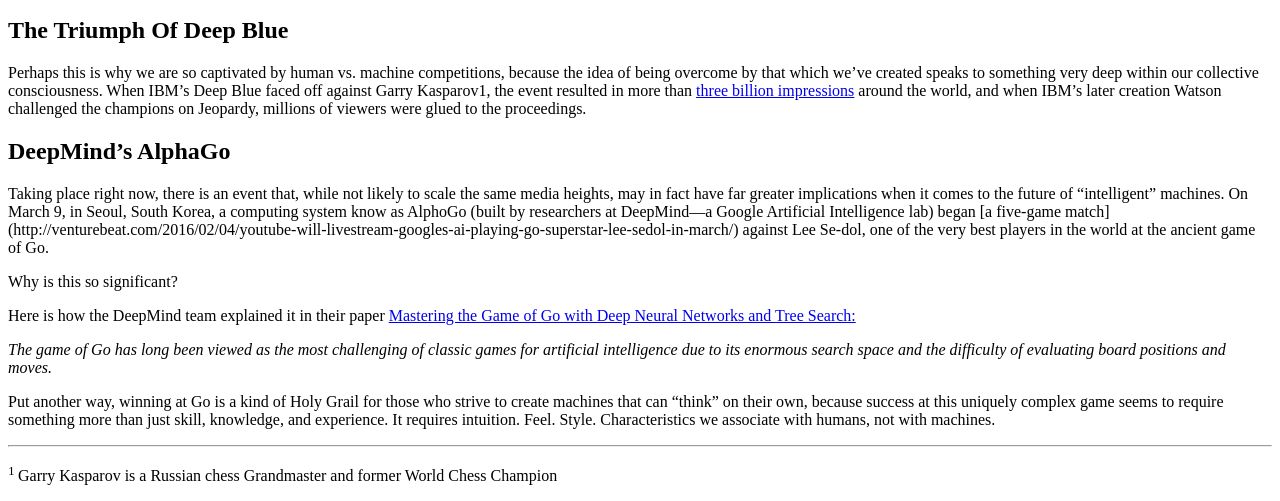
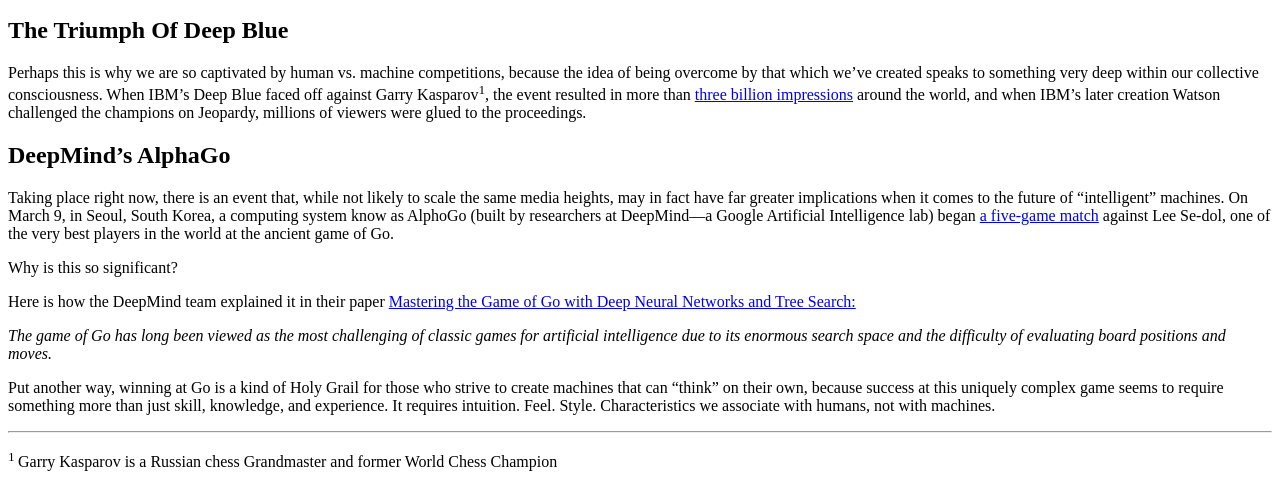
Before and after one commit to vijjurao/mockup-to-article, a plain HTML site: page index.html in a window 1280 px wide. Shown: the part 577-1078 px from the top of the page. Drawn offline with Linux system fonts and the light colour scheme.

Commit message:
required changes

```diff
--- a/index.html
+++ b/index.html
@@ -21,11 +21,11 @@
 
   <h2>The Triumph Of Deep Blue</h2>
 
-  <p>Perhaps this is why we are so captivated by human vs. machine competitions, because the idea of being overcome by that which we’ve created speaks to something very deep within our collective consciousness. When IBM’s Deep Blue faced off against Garry Kasparov1, the event resulted in more than <a href="http://www-03.ibm.com/ibm/history/ibm100/us/en/icons/deepblue/" alt="ibm deep blue link">three billion impressions</a> around the world, and when IBM’s later creation Watson challenged the champions on Jeopardy, millions of viewers were glued to the proceedings.</p>
+  <p>Perhaps this is why we are so captivated by human vs. machine competitions, because the idea of being overcome by that which we’ve created speaks to something very deep within our collective consciousness. When IBM’s Deep Blue faced off against Garry Kasparov<sup>1</sup>, the event resulted in more than <a href="http://www-03.ibm.com/ibm/history/ibm100/us/en/icons/deepblue/" alt="ibm deep blue link">three billion impressions</a> around the world, and when IBM’s later creation Watson challenged the champions on Jeopardy, millions of viewers were glued to the proceedings.</p>
 
   <h2>DeepMind’s AlphaGo</h2>
 
-  <p>Taking place right now, there is an event that, while not likely to scale the same media heights, may in fact have far greater implications when it comes to the future of “intelligent” machines. On March 9, in Seoul, South Korea, a computing system know as AlphoGo (built by researchers at DeepMind—a Google Artificial Intelligence lab) began [a five-game match](http://venturebeat.com/2016/02/04/youtube-will-livestream-googles-ai-playing-go-superstar-lee-sedol-in-march/) against Lee Se-dol, one of the very best players in the world at the ancient game of Go.</p>
+  <p>Taking place right now, there is an event that, while not likely to scale the same media heights, may in fact have far greater implications when it comes to the future of “intelligent” machines. On March 9, in Seoul, South Korea, a computing system know as AlphoGo (built by researchers at DeepMind—a Google Artificial Intelligence lab) began <a href="http://venturebeat.com/2016/02/04/youtube-will-livestream-googles-ai-playing-go-superstar-lee-sedol-in-march/" alt="Google artificial">a five-game match</a> against Lee Se-dol, one of the very best players in the world at the ancient game of Go.</p>
   <p>Why is this so significant?</p>
   <p>Here is how the DeepMind team explained it in their paper <a href="http://airesearch.com/wp-content/uploads/2016/01/deepmind-mastering-go.pdf" alt="Deepmind research paper">Mastering the Game of Go with Deep Neural Networks and Tree Search:</a></p>
   <p><em>The game of Go has long been viewed as the most challenging of classic games for artificial intelligence due to its enormous search space and the difficulty of evaluating board positions and moves.</em></p>
```
